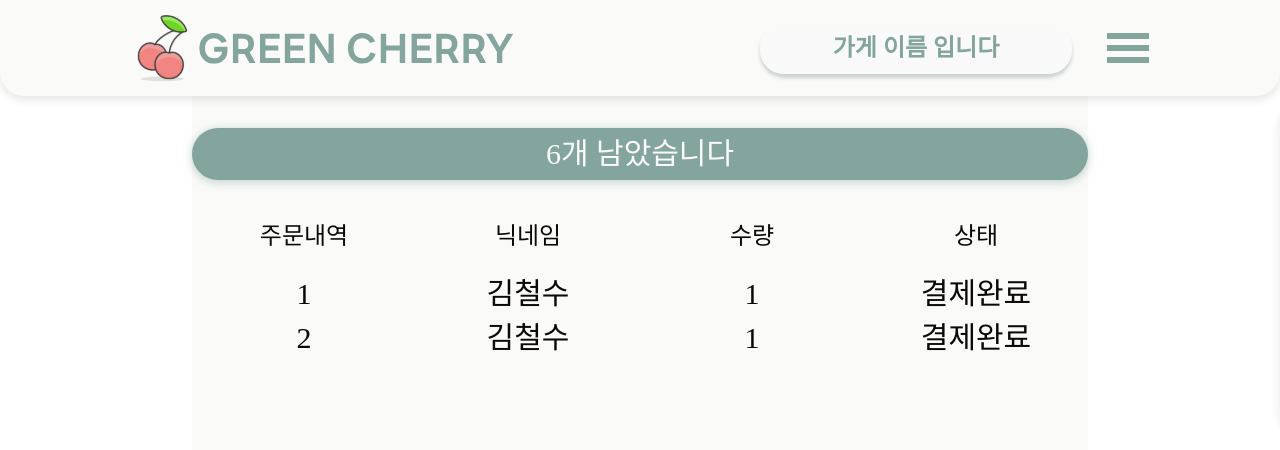
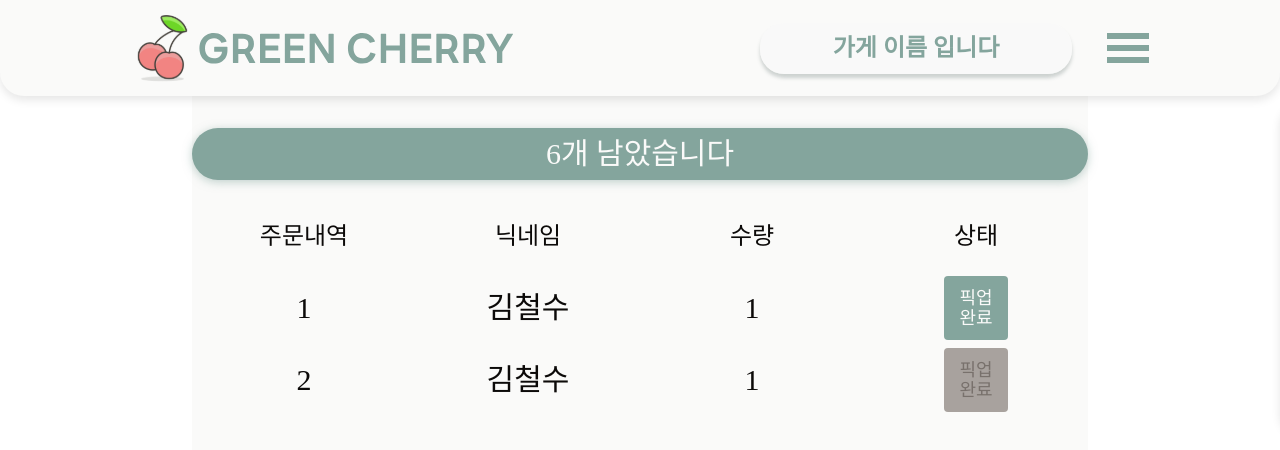
Before and after one commit to tandamzi/GreenCherry, a Next.js app in the folder frontend/web/: page /business in a window 1280 px wide. Shown: the top 450 px of the page. Built offline with nearby package versions, Linux system fonts and the light colour scheme.

Commit message:
design: 픽업 state 버튼

```diff
--- a/frontend/web/src/components/OrderList/index.jsx
+++ b/frontend/web/src/components/OrderList/index.jsx
@@ -6,10 +6,10 @@ import OrderListItem from '@/components/OrderListItem';
 
 /**
  * typedef {Object} Order
- * @property {string} id
+ * @property {string} orderId
  * @property {string} nickname
  * @property {number} quantity
- * @property {string} status
+ * @property {string} orderState
  * @property {string} totalSalesAmount
  * @property {string} orderDate
  */
@@ -20,18 +20,18 @@ const OrderList = () => {
    */
   const orderList = [
     {
-      id: '1',
+      orderId: '1',
       nickname: '김철수',
       quantity: 1,
-      status: '결제완료',
+      orderState: '결제완료',
       totalSalesAmount: '10000',
       orderDate: '2021-01-01',
     },
     {
-      id: '2',
+      orderId: '2',
       nickname: '김철수',
       quantity: 1,
-      status: '결제완료',
+      orderState: 'PICKUP_COMPLETE',
       totalSalesAmount: '10000',
       orderDate: '2021-01-01',
     },
@@ -45,7 +45,7 @@ const OrderList = () => {
         <p className="flex-1">상태</p>
       </div>
       {orderList.map(order => (
-        <OrderListItem key={order.id} order={order} />
+        <OrderListItem key={order.orderId} order={order} />
       ))}
     </div>
   );
--- a/frontend/web/src/components/OrderListItem/index.jsx
+++ b/frontend/web/src/components/OrderListItem/index.jsx
@@ -1,13 +1,15 @@
 import React from 'react';
+
+import StatusButton from '@/components/StatusButton';
 
 // @ts-check
 
 /**
  * typedef {Object} Order
- * @property {string} id
+ * @property {string} orderId
  * @property {string} nickname
  * @property {number} quantity
- * @property {string} status
+ * @property {string} orderState
  * @property {string} totalSalesAmount
  * @property {string} orderDate
  */
@@ -22,11 +24,13 @@ import React from 'react';
  */
 const OrderListItem = ({ order }) => {
   return (
-    <div className="flex w-full text-3xl text-center py-1">
-      <p className="flex-1">{order.id}</p>
+    <div className="flex w-full text-3xl text-center py-1 items-center">
+      <p className="flex-1">{order.orderId}</p>
       <p className="flex-1">{order.nickname}</p>
       <p className="flex-1">{order.quantity}</p>
-      <p className="flex-1 w-16">{order.status}</p>
+      <div className="flex-1">
+        <StatusButton orderState={order.orderState} />
+      </div>
     </div>
   );
 };
--- /dev/null
+++ b/frontend/web/src/components/StatusButton/index.jsx
@@ -0,0 +1,33 @@
+import React from 'react';
+
+import classnames from 'classnames';
+
+// @ts-check
+
+/**
+ * typedef {Object}
+ */
+/**
+ * @param {{orderState: string}} props
+ */
+
+const StatusButton = ({ orderState }) => {
+  const pickUpState = orderState === 'PICKUP_COMPLETE';
+  return (
+    <button
+      type="button"
+      className={classnames(
+        pickUpState
+          ? 'bg-disabled text-secondaryfont'
+          : 'bg-secondary text-bgcolor',
+        'w-16 h-16 text-lg rounded leading-5 font-sans',
+      )}
+    >
+      픽업
+      <br />
+      완료
+    </button>
+  );
+};
+
+export default StatusButton;
```
